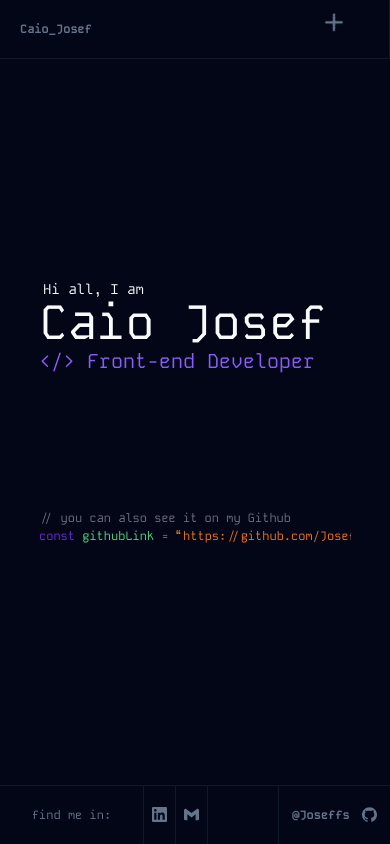
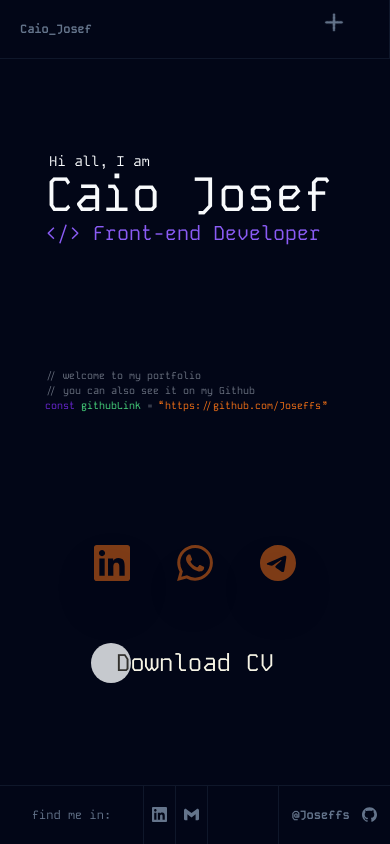
Before and after one commit to Joseffs/Caio_Josef, a Next.js app: page / in a window 390 px wide. Built offline with nearby package versions, Linux system fonts and the light colour scheme.

Commit message:
not-found ADD

```diff
--- a/src/app/About/page.tsx
+++ b/src/app/About/page.tsx
@@ -1,6 +1,4 @@
 'use client'
-// Dependências
-
 // Components Reutilizaveis
 import Section from '@/utils/Section'
 // Components About
--- a/src/app/Contact/components/Descrition.tsx
+++ b/src/app/Contact/components/Descrition.tsx
@@ -3,7 +3,7 @@
 import React from 'react'
 
 
-const Container = 'absolute top-[3px] h-full w-full z-20 pointer-events-none'
+const Container = 'absolute top-0 h-full w-full z-20 pointer-events-none'
 const DescriptionP = 'description pl-[10%] sm:pr-[20%] pr-[10%] w-full h-1/4 flex-row text-neutral-950 font-extrabold'
 
 export default function Description({
--- a/src/app/Contact/page.tsx
+++ b/src/app/Contact/page.tsx
@@ -12,7 +12,7 @@ const ContainerIcons = 'absolute py-[7vh] top-0 left-0 sm:w-56 w-full h-full fle
 const FlexIcons = 'sm:w-12 w-0 sm:h-full h-0 text-slate-500 flex flex-col justify-around items-center sm:border-r border-0 border-slate-900 overflow-hidden'
 const ContainerAbout = 'sm:w-44 w-full h-full flex flex-col justify-start items-start'
 const TextAbout = 'w-full h-[7%] text-sm text-slate-500 flex justify-center items-center border-b border-slate-900'
-const ImgAbout = 'w-full sm:h-[93%] h-0 personal bg-slate-500'
+const ImgAbout = 'w-full sm:h-[93%] h-0'
 const ContainerLink = 'relative sm:mt-0 mt-[7vh] sm:pl-56 pl-0 w-full h-full z-10'
 
 export default function Contact() {
@@ -34,7 +34,7 @@ export default function Contact() {
             <h4 className={TextAbout}>
               _Contact
             </h4>
-            <div className={ImgAbout}/>
+            <div className={`bg-slate-500 ${ImgAbout}`}/>
           </div>
         </div>
         <div className={ContainerLink}>
--- a/src/app/globals.css
+++ b/src/app/globals.css
@@ -44,6 +44,12 @@ body {
   fill: var(--slate-500);
 }
 
+.Abouts {
+  background-image: url('./../assets/cj.png');
+  background-position: center;
+  background-size: cover;
+}
+
 .titles {
   display: inline-block;
   margin: 0px;
--- a/src/app/layout.tsx
+++ b/src/app/layout.tsx
@@ -6,8 +6,8 @@ import "./globals.css";
 import Nav from "@/components/Nav/Nav";
 
 export const metadata: Metadata = {
-  title: "Create Next App",
-  description: "Generated by create next app",
+  title: "_Josef",
+  description: "Portfólio Web",
 };
 
 export default function RootLayout({
--- /dev/null
+++ b/src/app/not-found.tsx
@@ -0,0 +1,16 @@
+import Link from 'next/link'
+
+const Container = 'w-full h-full flex flex-col justify-center items-center'
+const NotFound404 = 'sm:text-5xl text-3xl text-red-600 uppercase font-extrabold cursor-default'
+const LinkHome = 'mt-10 text-sm text-slate-500 hover:text-slate-50 duration-300'
+
+export default function NotFound() {
+  return (
+    <div className={Container}>
+      <h1 className={NotFound404}>Not found – 404!</h1>
+      <div className={LinkHome}>
+        <Link href="/">Go back to Home</Link>
+      </div>
+  </div>
+  )
+}
--- a/src/app/page.tsx
+++ b/src/app/page.tsx
@@ -1,26 +1,30 @@
 'use client'
 // Components Reutilizaveis
 import Section from '@/utils/Section'
-// Components Home
-
+//Icons
+import { SiLinkedin , SiWhatsapp, SiTelegram } from 'react-icons/si'
 // Styles Class Tailwind
-const Main = 'py-10 relative w-4/5 h-full flex justify-center items-center overflow-hidden'
-const StyleContainer = 'h-1/2 flex flex-col justify-end items-center'
+const Main = 'py-10 relative w-4/5 h-full flex md:flex-row flex-col justify-center items-center overflow-hidden'
+const StyleContainer = 'md:h-1/2 h-1/2 flex flex-col justify-end items-center'
 const StyleText = 'w-full h-1/2 flex flex-col justify-center items-center'
+const ContainerLinks = 'w-4/5 h-20 text-4xl text-orange-500/50 flex flex-row justify-around items-center'
+const LinkStyle = 'hover:text-orange-500 duration-300 drop-shadow-2xl'
+const CVStyle = 'relative w-52 h-20 mt-5 text-2xl flex justify-center items-center group'
+const AnimateCV = 'absolute left-0 w-10 group-hover:w-52 h-10 bg-slate-50/80 rounded-full duration-300 -z-10'
 
 export default function Home() {
 
   return (
     <Section>
       <main className={Main}>
-        <article className={`md:w-1/2 w-full ${StyleContainer}`}>
+        <article className={`md:w-1/2 w-[300px] ${StyleContainer}`}>
           <div className={StyleText}>
             <h4 className='pl-1 w-full text-sm'>Hi all, I am</h4>
             <h1 className='w-full text-5xl lg:text-6xl'>Caio Josef</h1>
             <h2 className='w-full text-xl lg:text-3xl text-violet-500'>{'</> '}Front-end Developer</h2>
           </div>
-          <div className={`text-[12px] md:text-sm text-gray-500 text-left ${StyleText}`} >
-            <span className='w-full opacity-0 lg:opacity-100'>{'//'} complete the game to continue</span>
+          <div className={`text-[10px] lg:text-sm text-gray-500 text-left ${StyleText}`} >
+            <span className='w-full'>{'//'} welcome to my portfolio</span>
             <span className='w-full'>{'//'} you can also see it on my Github</span>
             <span className='w-full flex flex-row'>
               <p className='text-violet-700'>const</p>&nbsp;
@@ -35,8 +39,38 @@ export default function Home() {
             </span>
           </div>
         </article>
-        <div className={`lg:opacity-100 opacity-0 lg:w-1/2 w-0 h-full flex justify-center items-center ${StyleContainer}`}>
-
+        <div className={`lg:w-1/2 w-full lg:h-full h-2/6 flex flex-col justify-center items-center ${StyleContainer}`}>
+          <ul className={ContainerLinks}>
+            <a
+              href='https://www.linkedin.com/in/c410j0s3/'
+              target='_blank'
+              className={LinkStyle}
+            >
+              <SiLinkedin />
+            </a>
+            <a
+              href='https://wa.me/5521980903910'
+              target='_blank'
+              className={LinkStyle}
+            >
+              <SiWhatsapp />
+            </a>
+            <a
+              href='https://t.me/Caio_Josef'
+              target='_blank'
+              className={LinkStyle}
+            >
+              <SiTelegram />
+            </a>
+          </ul>
+          <a
+            href='#'
+            target='_blank'
+            className={CVStyle}
+          >
+            <p className='mix-blend-difference'>Download CV</p>
+            <div className={AnimateCV}/>
+          </a>
         </div>
       </main>
     </Section>
```
Also changed, not shown: src/assets/cj.png (added).
